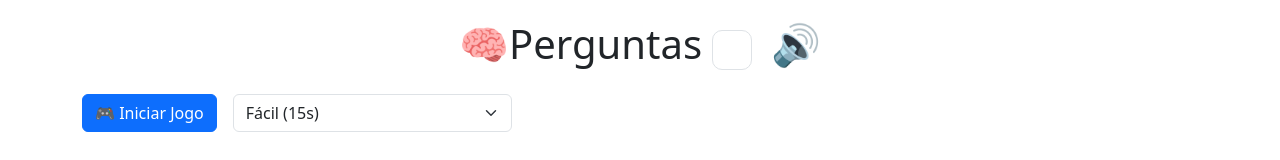
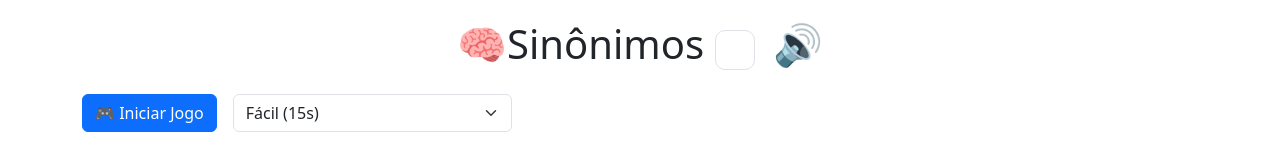
Before and after one commit to welintongomes/sinonimos, a plain HTML site: page index.html in a window 1280 px wide. Shown: the top 160 px of the page. Drawn offline with nearby package versions, Linux system fonts and the light colour scheme.

Commit message:
Update index.html

```diff
--- a/index.html
+++ b/index.html
@@ -194,7 +194,7 @@ h3, h4, h5 {
 
 <div class="container">
   <h1 class="mb-4" style="text-align: center;">
-    🧠Perguntas
+    🧠Sinônimos
     <span>
       <input class="form-check-input me-2" type="checkbox" id="auto-read">
       <label class="form-check-label" for="auto-read">
```
